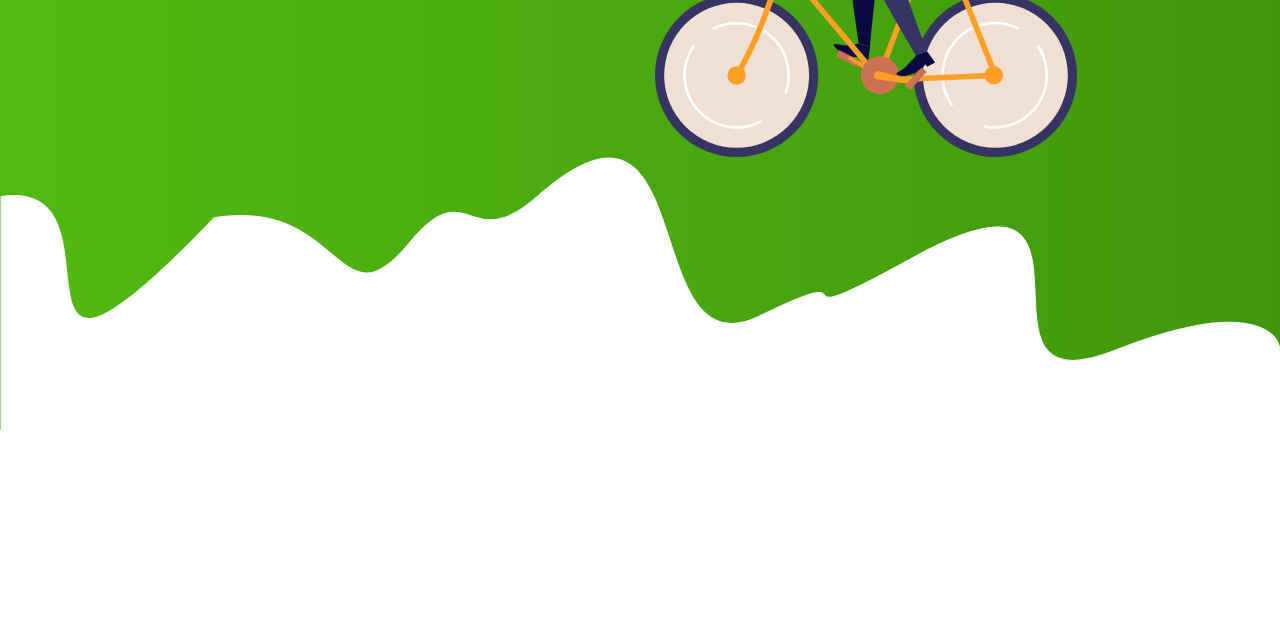
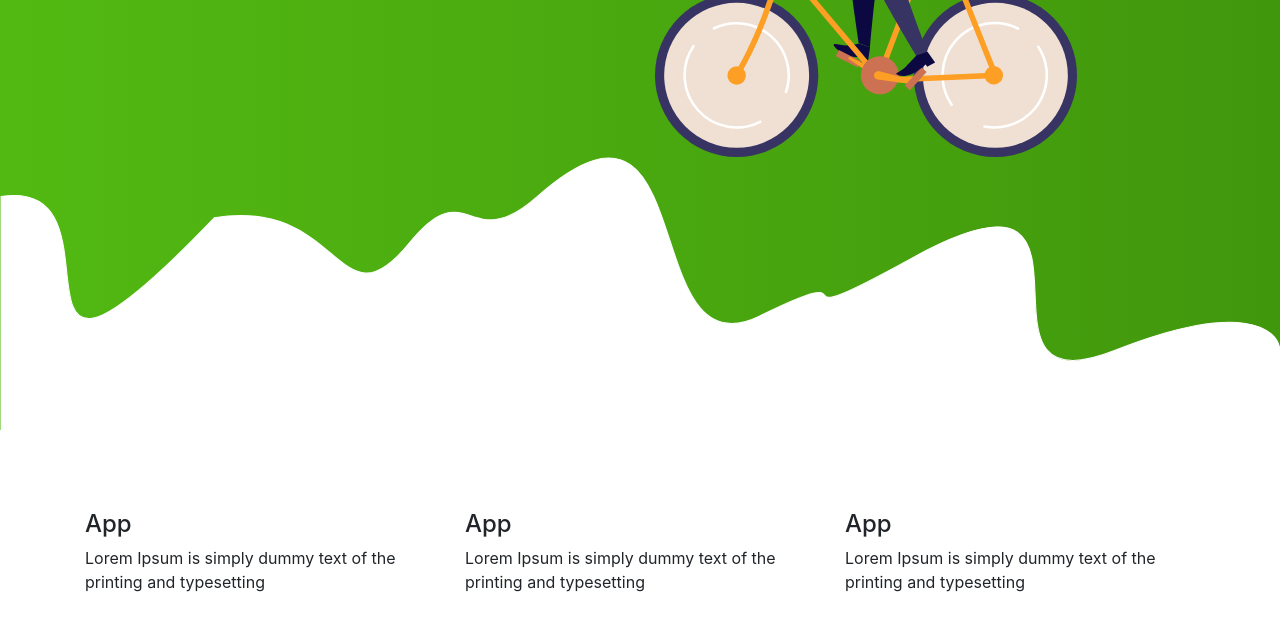
Before and after one commit to rafaelitajahy/estudantes-pedalantes, a plain HTML site: page website/index.html in a window 1280 px wide. Shown: the part 429-1060 px from the top of the page. Before the commit the page ends 859 px from the top, so only its background shows below. Drawn offline with nearby package versions, Linux system fonts and the light colour scheme.

Commit message:
Add 22:46

```diff
--- a/website/index.html
+++ b/website/index.html
@@ -78,7 +78,16 @@
       <div class="container">
         <div class="row">
           <div class="col-md-4">
-
+            <h4>App</h4>
+            <p>Lorem Ipsum is simply dummy text of the printing and typesetting</p>
+          </div>
+          <div class="col-md-4">
+            <h4>App</h4>
+            <p>Lorem Ipsum is simply dummy text of the printing and typesetting</p>
+          </div>
+          <div class="col-md-4">
+            <h4>App</h4>
+            <p>Lorem Ipsum is simply dummy text of the printing and typesetting</p>
           </div>
         </div>
       </div>
--- a/website/style.css
+++ b/website/style.css
@@ -102,3 +102,8 @@ body {
 .img-car-banner {
   max-height: 30rem;
 }
+
+/*------------services section------------*/
+#services {
+  padding: 80px 0;
+}
```
